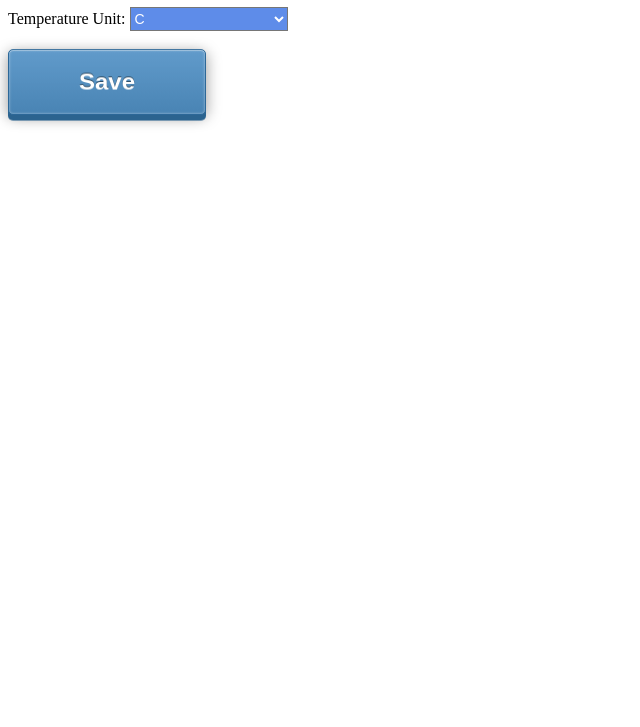
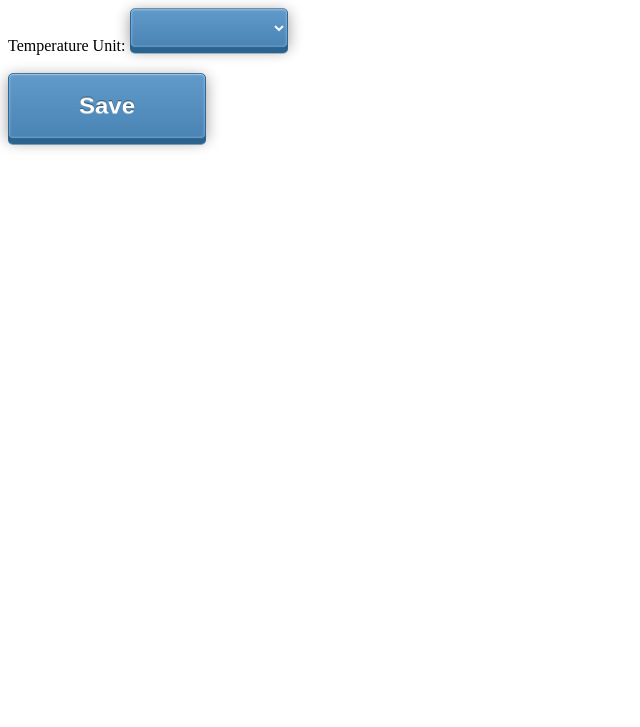
Before and after one commit to spinalcode/spinalcode.github.io, a plain HTML site: page pixelish/index.html in a window 1280 px wide. Shown: the part 73-800 px from the top of the page, without its empty margins (0-640 px from the left). Drawn offline with Linux system fonts and the light colour scheme.

Commit message:
Update index.html

```diff
--- a/pixelish/index.html
+++ b/pixelish/index.html
@@ -7,10 +7,39 @@
   select {
   width: 158px;
   height: 24px;
-  color: #fff;
-  font: 14px arial,sans-serif;
-  background-color:#5e8ce9;
-       }
+	display: inline-block;
+	text-decoration: none;
+	color: #fff;
+	font-weight: bold;
+	background-color: #538fbe;
+	padding: 20px 70px;
+	font-size: 24px;
+	border: 1px solid #2d6898;
+	background-image: linear-gradient(bottom, rgb(73,132,180) 0%, rgb(97,155,203) 100%);
+	background-image: -o-linear-gradient(bottom, rgb(73,132,180) 0%, rgb(97,155,203) 100%);
+	background-image: -moz-linear-gradient(bottom, rgb(73,132,180) 0%, rgb(97,155,203) 100%);
+	background-image: -webkit-linear-gradient(bottom, rgb(73,132,180) 0%, rgb(97,155,203) 100%);
+	background-image: -ms-linear-gradient(bottom, rgb(73,132,180) 0%, rgb(97,155,203) 100%);
+
+	background-image: -webkit-gradient(
+		linear,
+		left bottom,
+		left top,
+		color-stop(0, rgb(73,132,180)),
+		color-stop(1, rgb(97,155,203))
+	);
+	-webkit-border-radius: 5px;
+	-moz-border-radius: 5px;
+	border-radius: 5px;
+	text-shadow: 0px -1px 0px rgba(0,0,0,.5);
+	-webkit-box-shadow: 0px 6px 0px #2b638f, 0px 3px 15px rgba(0,0,0,.4), inset 0px 1px 0px rgba(255,255,255,.3), inset 0px 0px 3px rgba(255,255,255,.5);
+	-moz-box-shadow: 0px 6px 0px #2b638f, 0px 3px 15px rgba(0,0,0,.4), inset 0px 1px 0px rgba(255,255,255,.3), inset 0px 0px 3px rgba(255,255,255,.5);
+	box-shadow: 0px 6px 0px #2b638f, 0px 3px 15px rgba(0,0,0,.4), inset 0px 1px 0px rgba(255,255,255,.3), inset 0px 0px 3px rgba(255,255,255,.5);
+	-webkit-transition: all .1s ease-in-out;
+	-moz-transition: all .2s ease-in-out;
+	transition: all .2s ease-in-out;
+	-webkit-transform: rotateX(20deg);
+}
 select:hover {
   background-color:#8db3ff;
   color: black;
```
